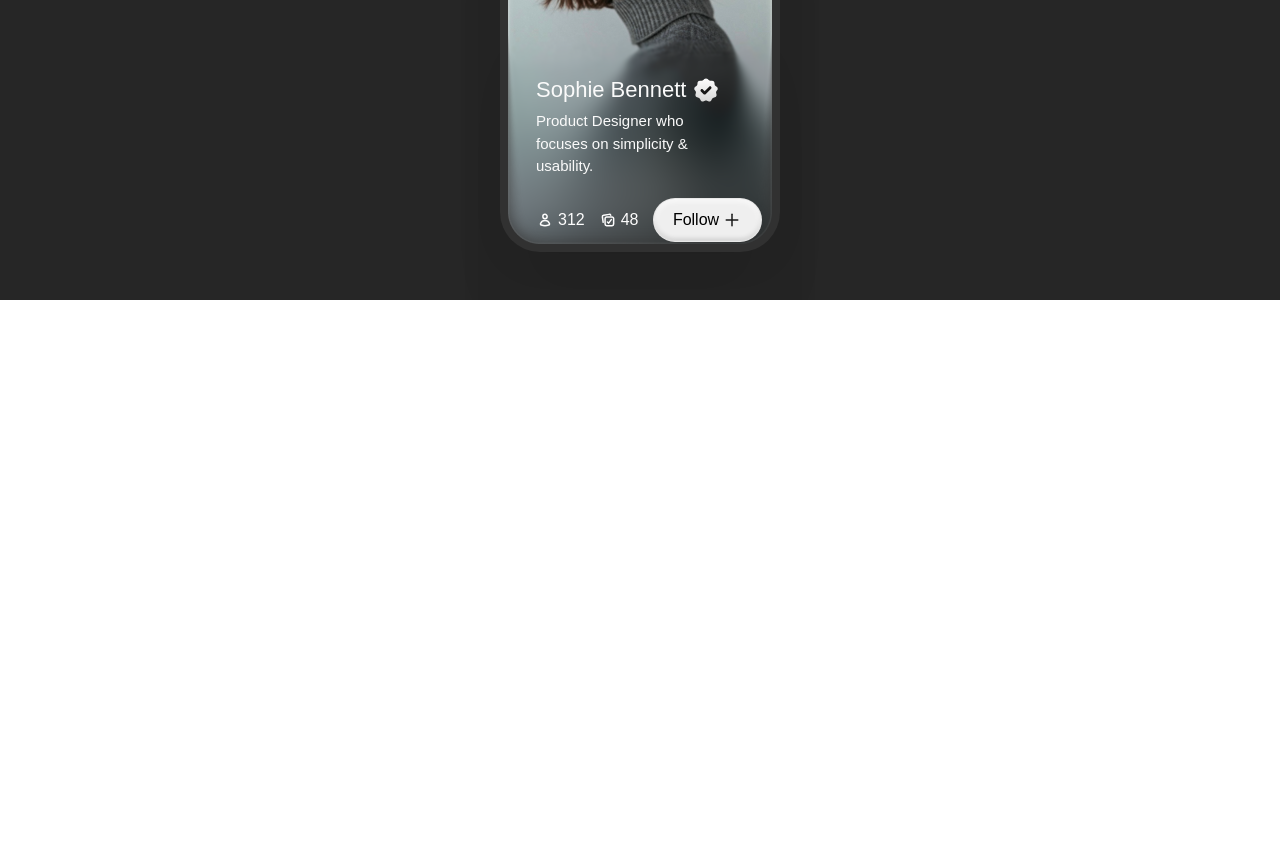
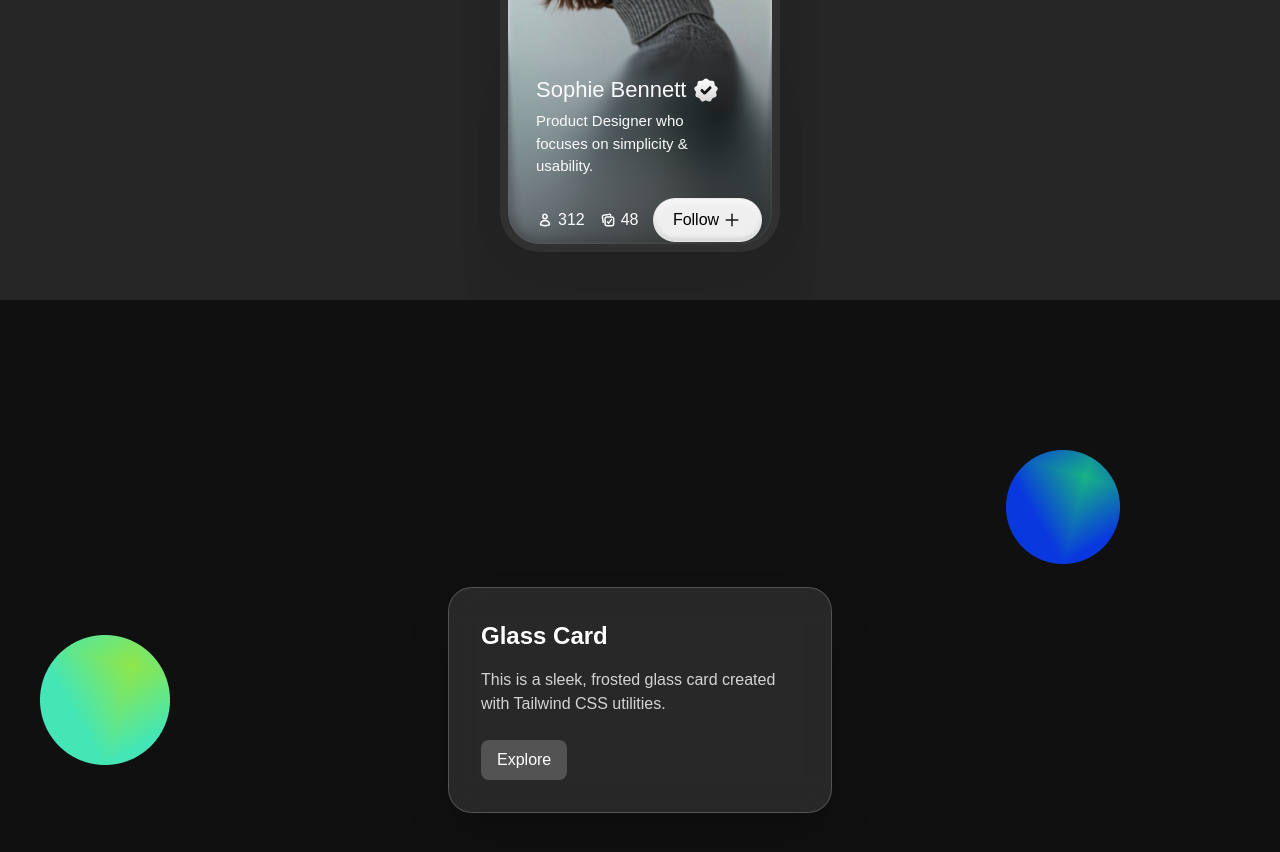
Before and after one commit to magdachikhr-hub/Different_Cards, a website: page index.html in a window 1280 px wide. Shown: the part 2390-3242 px from the top of the page. Before the commit the page ends 2690 px from the top, so only its background shows below. Drawn offline with Linux system fonts and the light colour scheme.

Commit message:
Glassmorphism Card

```diff
--- a/index.html
+++ b/index.html
@@ -374,6 +374,38 @@
           </div>
         </div>
       </section>
+      <section class="relative">
+        <!-- Background -->
+        <div
+          class="min-h-screen bg-[#101010] flex items-center justify-center p-4"
+        >
+          <img
+            class="absolute left-[40px]"
+            src="./images/Ellipse 6.png"
+            alt=""
+          />
+          <img
+            class="absolute top-[150px] right-[160px]"
+            src="./images/Ellipse 2.png"
+            alt=""
+          />
+          <!-- Glassmorphism Card -->
+          <div
+            class="max-w-sm w-full bg-white/10 backdrop-blur-lg border border-white/20 p-8 rounded-3xl shadow-2xl"
+          >
+            <h2 class="text-2xl font-bold text-white mb-4">Glass Card</h2>
+            <p class="text-white/80">
+              This is a sleek, frosted glass card created with Tailwind CSS
+              utilities.
+            </p>
+            <button
+              class="mt-6 bg-white/20 hover:bg-white/30 text-white px-4 py-2 rounded-lg"
+            >
+              Explore
+            </button>
+          </div>
+        </div>
+      </section>
     </main>
   </body>
 </html>
```
Also changed, not shown: output.css.
